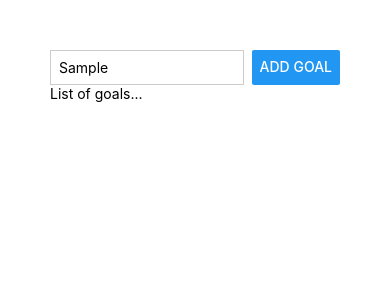
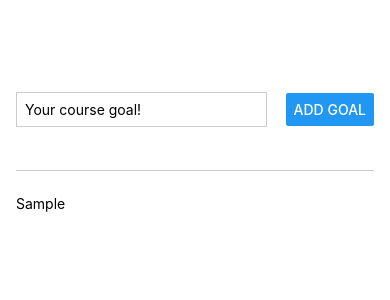
Before and after one commit to jozefkubis/RNCourse, a React Native app: screen / in a window 390 px wide. Both pictures are taken after typing "Sample" into the empty fields and a click on the button "ADD GOAL". Shown: the top 300 px of the page. Built offline with nearby package versions, Linux system fonts and the light colour scheme.

Commit message:
Implement input handling for course goals and display goals list

```diff
--- a/App.js
+++ b/App.js
@@ -1,14 +1,39 @@
+import { useState } from "react"
 import { Button, StyleSheet, Text, TextInput, View } from "react-native"
 
 export default function App() {
+  const [enteredGoalText, setEnteredGoalText] = useState("")
+  const [courseGoals, setCourseGoals] = useState([])
+
+  function goalIntputHandler(enteredText) {
+    setEnteredGoalText(enteredText)
+  }
+
+  function addGoalHandler() {
+    setCourseGoals((currentCourseGoals) => [
+      ...currentCourseGoals,
+      enteredGoalText,
+    ])
+    setEnteredGoalText("")
+  }
+
   return (
     <View style={styles.appContainer}>
       <View style={styles.inputContainer}>
-        <TextInput style={styles.textInput} placeholder="Your course goal!" />
-        <Button title="Add Goal" />
+        <TextInput
+          style={styles.textInput}
+          placeholder="Your course goal!"
+          onChangeText={goalIntputHandler}
+          value={enteredGoalText}
+        />
+        <Button title="Add Goal" onPress={addGoalHandler} />
       </View>
-      <View>
-        <Text>List of goals...</Text>
+      <View style={styles.goalsContainer}>
+        {courseGoals.map((goal, i) => (
+          <View key={i}>
+            <Text>{goal}</Text>
+          </View>
+        ))}
       </View>
     </View>
   )
@@ -16,17 +41,27 @@ export default function App() {
 
 const styles = StyleSheet.create({
   appContainer: {
+    flex: 1,
     padding: 50,
+    paddingHorizontal: 16,
   },
   inputContainer: {
+    flex: 1,
     flexDirection: "row",
     justifyContent: "space-between",
+    alignItems: "center",
+    marginBottom: 24,
+    borderBottomWidth: 1,
+    borderBottomColor: "#cccccc",
   },
   textInput: {
     borderWidth: 1,
     borderColor: "#cccccc",
-    width: "80%",
+    width: "70%",
     marginRight: 8,
     padding: 8,
   },
+  goalsContainer: {
+    flex: 5,
+  },
 })
```
